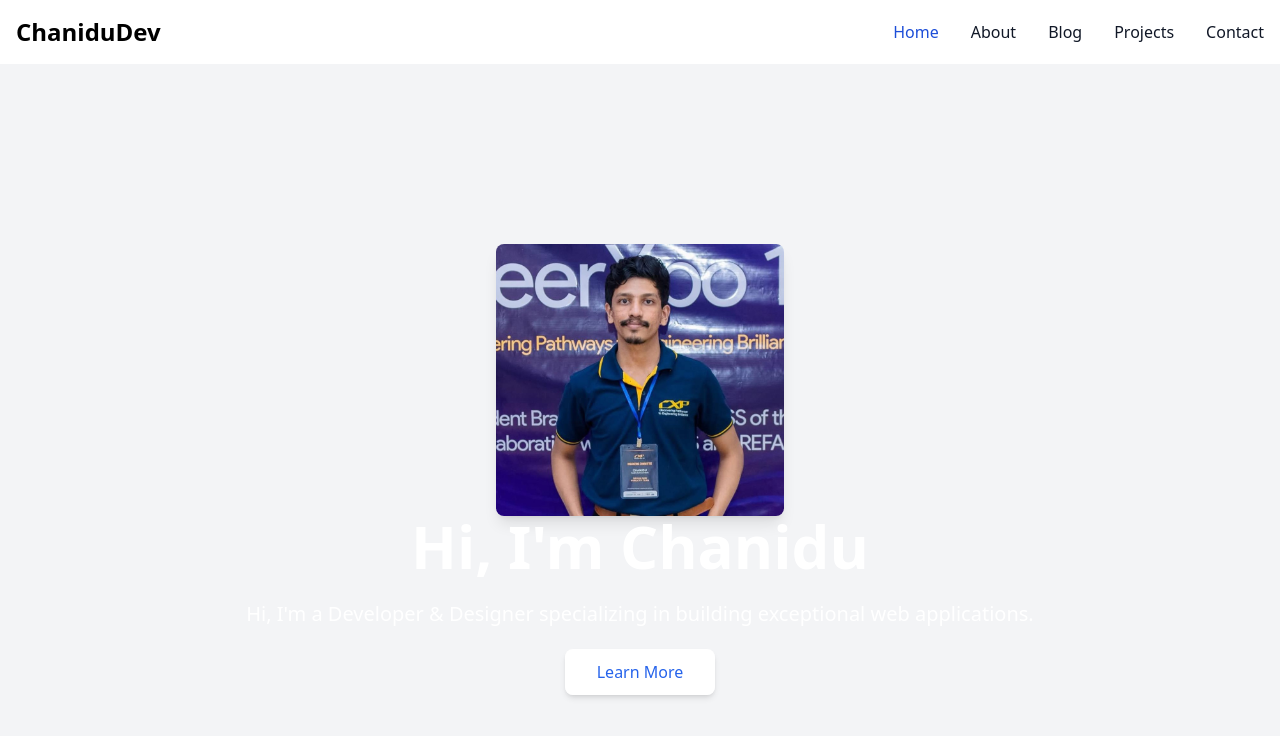
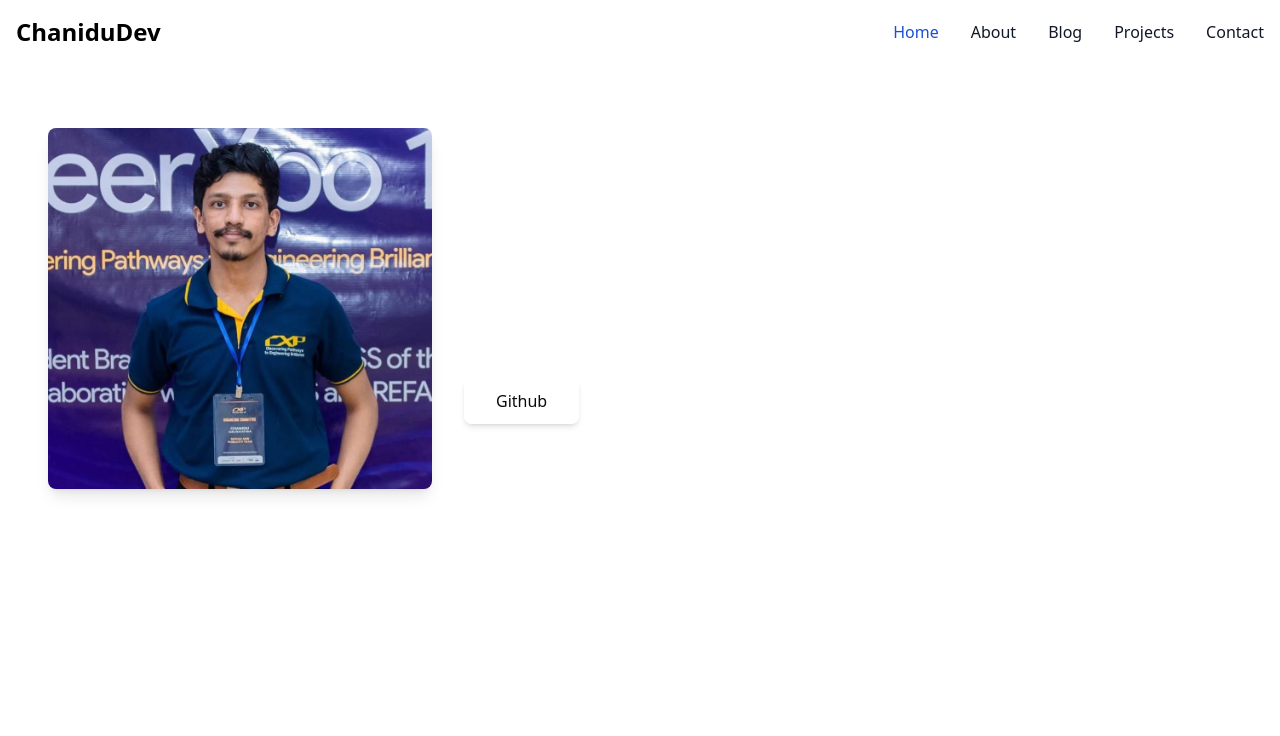
Before and after one commit to Chanidu26/ChaniduDev, a React (Create React App) app: page / in a window 1280 px wide. Shown: the top 736 px of the page. Built offline with nearby package versions, Linux system fonts and the light colour scheme.

Commit message:
Update Home.js

```diff
--- a/src/components/Home.js
+++ b/src/components/Home.js
@@ -2,28 +2,34 @@ import React from 'react'
 import profile from '../assets/profile.JPG'
 const Home = () => {
   return (
-    <div className="bg-gray-100 dark:bg-gray-900">
-        <section className="h-screen flex items-center justify-center text-white">
-        <div className="text-center px-6 md:px-12 mt-0">
+    <div className=" dark:bg-gray-900">
+    <section className="flex items-center justify-center text-white py-16">
+      <div className="flex flex-col md:flex-row items-center gap-8 px-6 md:px-12">
+        {/* Profile Image */}
+        <div className="flex-shrink-0">
           <img
             src={profile}
             alt="Profile"
-          className="mx-auto rounded-lg shadow-lg w-45 h-auto sm:w-48 md:w-60 lg:w-72"
+            className="rounded-lg shadow-lg w-64 h-auto sm:w-72 md:w-80 lg:w-96"
           />
-          <h1 className="text-4xl md:text-6xl font-bold mb-6">
+        </div>
+
+        {/* Text Content */}
+        <div className="text-center md:text-left">
+          <h1 className="text-4xl md:text-6xl font-bold mt-3 mb-6">
             Hi, I'm Chanidu
           </h1>
           <p className="text-lg md:text-xl mb-8">
             Hi, I'm a Developer & Designer specializing in building exceptional web applications.
           </p>
-          <div >
+          <div>
             <a
               href="#about"
-            className="px-8 py-3 bg-white text-blue-600 rounded-lg shadow-md hover:bg-gray-100 transition"
+              className="px-8 py-3 bg-white text-stone-950 rounded-lg shadow-md hover:bg-gray-100 transition"
             >
-            Learn More
+              Github
             </a>
-
+          </div>
         </div>
       </div>
     </section>
```
Lines whose indentation alone changed are shown as unchanged.
